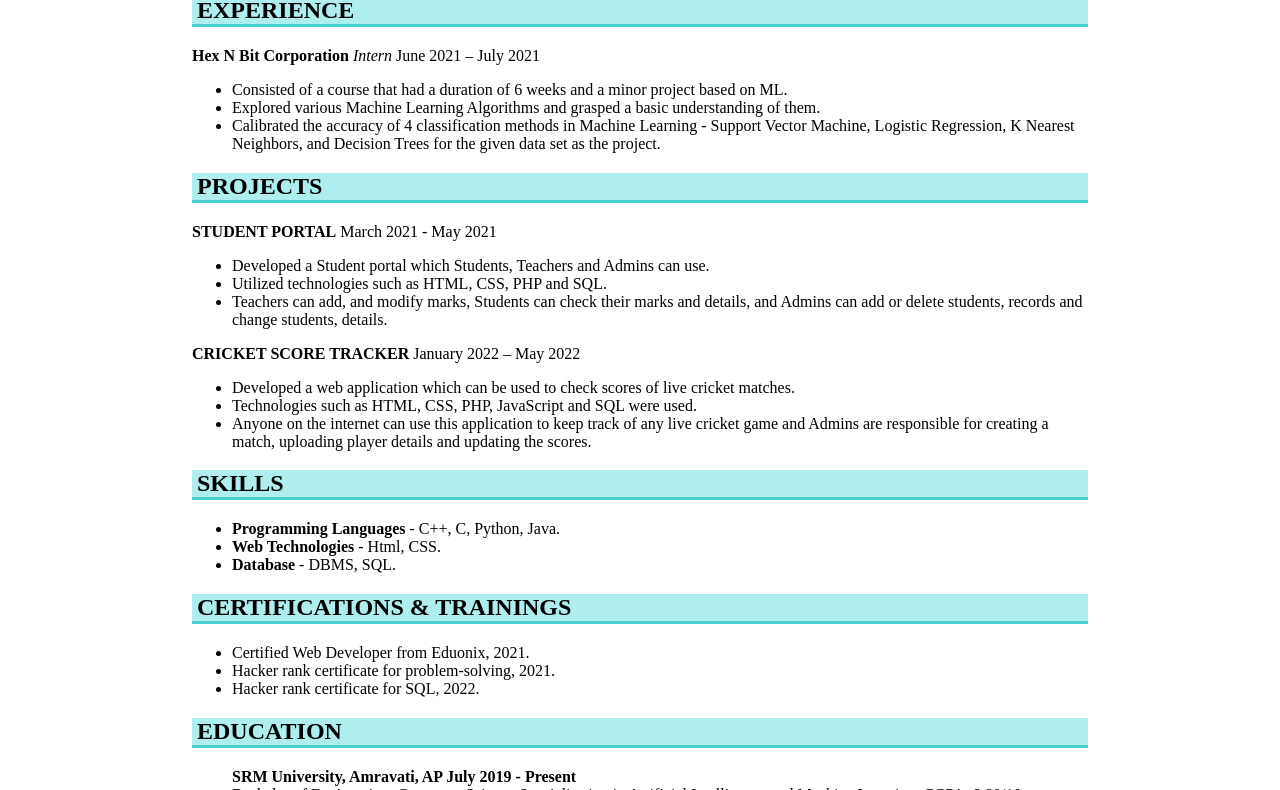
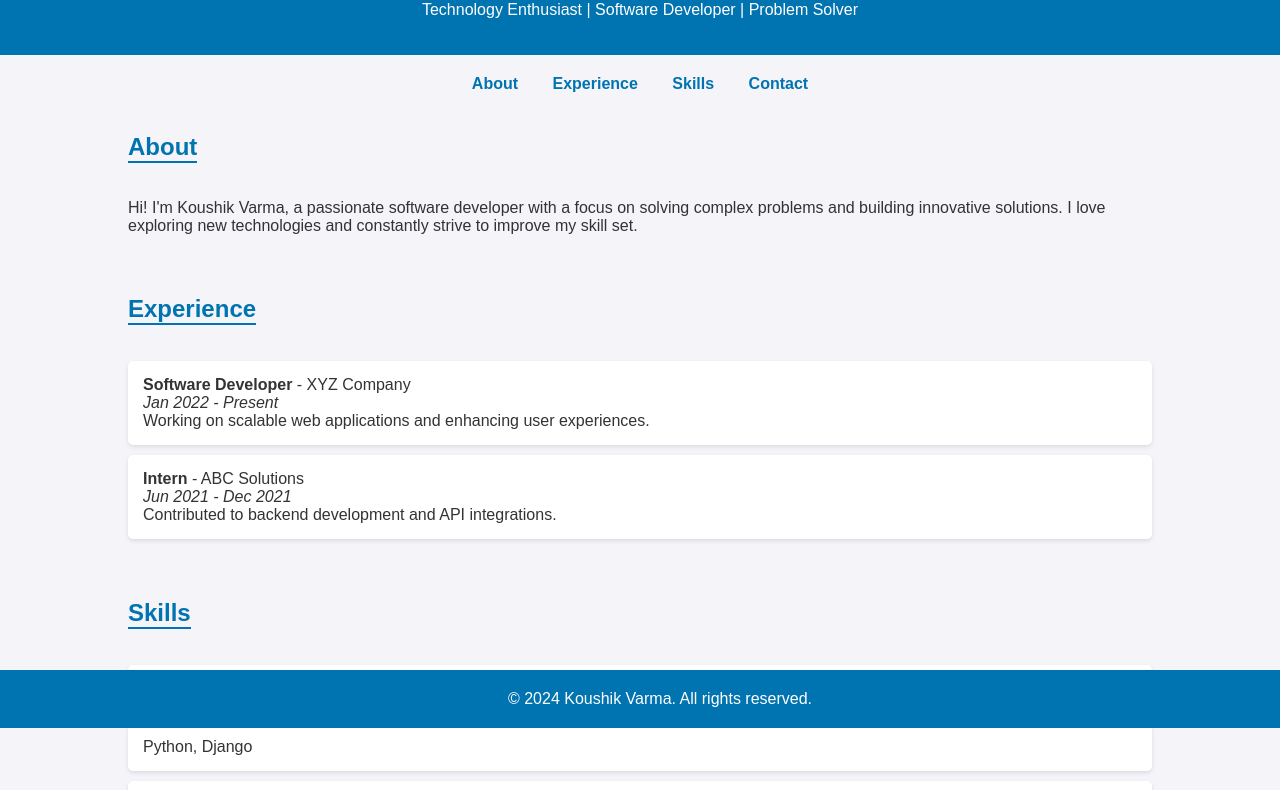
Before and after one commit to ManthenaKoushikVarma/Resume, a plain HTML site: page index.html in a window 1280 px wide. Shown: the part 72-862 px from the top of the page. Drawn offline with Linux system fonts and the light colour scheme.

Commit message:
Update index.html

```diff
--- a/index.html
+++ b/index.html
@@ -2,80 +2,118 @@
 <html lang="en">
 <head>
     <meta charset="UTF-8">
-    <title>Resume</title>
+    <meta name="viewport" content="width=device-width, initial-scale=1.0">
+    <title>Koushik Varma's Portfolio</title>
     <style>
-        body{
-            width:70%;
-            margin:auto;
+        body {
+            font-family: Arial, sans-serif;
+            margin: 0;
+            padding: 0;
+            background-color: #f4f4f9;
+            color: #333;
         }
-        h1{
-            color:blue;
+        header {
+            background-color: #0073b1;
+            color: white;
+            padding: 20px;
+            text-align: center;
         }
-        h2{
-
-            background-color:#AFEEEE;
-            border-bottom-style: solid;
-            border-color:#48D1CC;
-            padding-left: 5px;
+        header h1 {
+            margin: 0;
         }
-
+        nav {
+            text-align: center;
+            margin-top: 20px;
+        }
+        nav a {
+            margin: 0 15px;
+            text-decoration: none;
+            color: #0073b1;
+            font-weight: bold;
+        }
+        .container {
+            width: 80%;
+            margin: 20px auto;
+        }
+        section {
+            margin-bottom: 40px;
+        }
+        h2 {
+            border-bottom: 2px solid #0073b1;
+            display: inline-block;
+            margin-bottom: 20px;
+            color: #0073b1;
+        }
+        .experience, .skills {
+            list-style: none;
+            padding: 0;
+        }
+        .experience li, .skills li {
+            background: white;
+            margin: 10px 0;
+            padding: 15px;
+            border-radius: 5px;
+            box-shadow: 0 2px 4px rgba(0, 0, 0, 0.1);
+        }
+        footer {
+            text-align: center;
+            padding: 20px;
+            background-color: #0073b1;
+            color: white;
+            position: fixed;
+            bottom: 0;
+            width: 100%;
+        }
     </style>
 </head>
 <body>
-
-    <div style="line-height:3px">
-    <center>
-       <h1>Manthena Koushik Varma</h1>
-       <p>koushikvarma.manthena@gmail.com  Guntur,India</p>
-    </center>
+    <header>
+        <h1>Koushik Varma</h1>
+        <p>Technology Enthusiast | Software Developer | Problem Solver</p>
+    </header>
+    <nav>
+        <a href="#about">About</a>
+        <a href="#experience">Experience</a>
+        <a href="#skills">Skills</a>
+        <a href="#contact">Contact</a>
+    </nav>
+    <div class="container">
+        <section id="about">
+            <h2>About</h2>
+            <p>Hi! I'm Koushik Varma, a passionate software developer with a focus on solving complex problems and building innovative solutions. I love exploring new technologies and constantly strive to improve my skill set.</p>
+        </section>
+        <section id="experience">
+            <h2>Experience</h2>
+            <ul class="experience">
+                <li>
+                    <strong>Software Developer</strong> - XYZ Company<br>
+                    <em>Jan 2022 - Present</em><br>
+                    Working on scalable web applications and enhancing user experiences.
+                </li>
+                <li>
+                    <strong>Intern</strong> - ABC Solutions<br>
+                    <em>Jun 2021 - Dec 2021</em><br>
+                    Contributed to backend development and API integrations.
+                </li>
+            </ul>
+        </section>
+        <section id="skills">
+            <h2>Skills</h2>
+            <ul class="skills">
+                <li>JavaScript, React, Node.js</li>
+                <li>Python, Django</li>
+                <li>SQL, MongoDB</li>
+                <li>Cloud Computing: AWS, Azure</li>
+            </ul>
+        </section>
+        <section id="contact">
+            <h2>Contact</h2>
+            <p>Email: <a href="mailto:manthenakoushikvarma@example.com">manthenakoushikvarma@example.com</a></p>
+            <p>LinkedIn: <a href="https://www.linkedin.com/in/manthenakoushikvarma/" target="_blank">View Profile</a></p>
+        </section>
     </div>
-
-    <h2> EXPERIENCE</h2>
-            <p><b>Hex N Bit Corporation</b> <i>Intern</i> June 2021 – July 2021</p>
-            <ul>
-              <li>Consisted of a course that had a duration of 6 weeks and a minor project based on ML.</li>
-              <li>Explored various Machine Learning Algorithms and grasped a basic understanding of them.</li>
-              <li>Calibrated the accuracy of 4 classification methods in Machine Learning - Support Vector Machine, Logistic Regression, K Nearest Neighbors, and Decision Trees for the given data set as the project.</li>
-            </ul>
-    <h2>PROJECTS</h2>
-            <p><b>STUDENT PORTAL</b> March 2021 - May 2021</p>
-            <ul>
-                <li>Developed a Student portal which Students, Teachers and Admins can use.</li>
-                <li>Utilized technologies such as HTML, CSS, PHP and SQL.</li>
-                <li>Teachers can add, and modify marks, Students can check their marks and details, and Admins can add or delete students, records and change students, details.</li>
-            </ul>
-            <p><b>CRICKET SCORE TRACKER</b> January 2022 – May 2022</p>
-            <ul>
-                <li>Developed a web application which can be used to check scores of live cricket matches.</li>
-                <li>Technologies such as HTML, CSS, PHP, JavaScript and SQL were used.</li>
-                <li>Anyone on the internet can use this application to keep track of any live cricket game and Admins are responsible for creating a match, uploading player details and updating the scores.</li>
-            </ul>
-    <h2>SKILLS</h2>
-            <ul>
-            <li><b>Programming Languages</b> - C++, C, Python, Java.</li>
-            <li><b>Web Technologies</b> - Html, CSS.</li>
-            <li><b>Database </b>- DBMS, SQL.</li>
-            </ul>
-    <h2>CERTIFICATIONS & TRAININGS</h2>
-            <ul>
-                <li>Certified Web Developer from Eduonix, 2021.</li>
-                <li>Hacker rank certificate for problem-solving, 2021.</li>
-                <li>Hacker rank certificate for SQL, 2022.</li>
-            </ul>
-    <h2>EDUCATION</h2>
-            <ul><p>
-            <b>SRM University, Amravati, AP July 2019 - Present</b><br/>
-            Bachelor of Engineering, Computer Science,Specialisation in Artificial Intelligence and Machine Learning, CGPA: 8.80/10<br/><br/>
-            <b>Tirumala Junior College, Rajahmundry, AP July 2018 - March 2019</b><br/>
-            12th Class, MPC, CGPA: 9.88/10<br/><br/>
-            <b>Narayana High School, Nellore, AP July 2016 - March 2017</b><br/>
-            10th Class, GPA: 9.5/10<br/>
-            </p></ul>
-    <h2>Activities and Achievements</h2>
-            <ul>
-                <li>TCS Codevita Season 10 Rank Certificate (Global Rank: 5360), 2022.</li>
-                <li>Peer Evaluation on C programming skills, 2022.</li>
-                <li>Python Instructor for 3rd year B-Tech Students</li>
-            </ul>
+    <footer>
+        © 2024 Koushik Varma. All rights reserved.
+    </footer>
 </body>
 </html>
```
